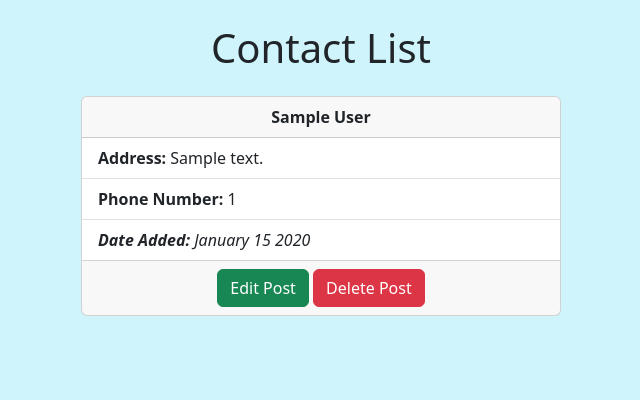
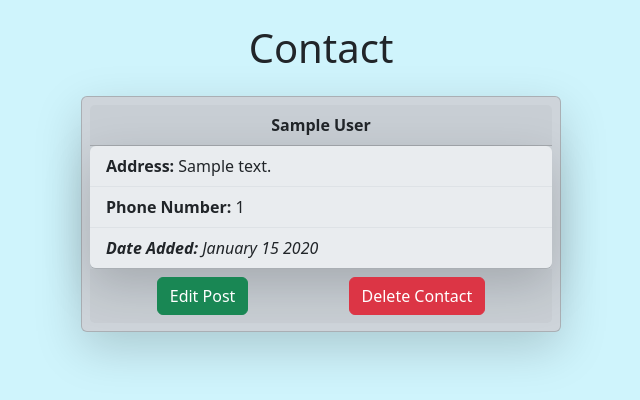
Before and after one commit to TyMiller13/w6_address_book, a Flask app: page /contacts/1 in a window 1280 px wide. Shown: the part 56-456 px from the top of the page, without its empty margins (319-959 px from the left). Run offline with Flask 3, Linux system fonts and the light colour scheme; tables that the repository leaves empty hold one stand-in row (values such as "Sample post"); some libraries are stand-ins or nearby versions.

Commit message:
styled contact cards

```diff
--- a/app/templates/contact_info.html
+++ b/app/templates/contact_info.html
@@ -3,22 +3,22 @@
 {% block title %} Contacts {% endblock title %}
 
 {% block content %}
-<h1 class="text-center"> Contact List </h1>
+<h1 class="text-center"> Contact </h1>
 
-    <div class="card my-4 mx-auto" style="width: 30rem;">
+    <div class="card my-4 mx-auto shadow-lg p-2  bg-body-tertiary rounded bg-dark-subtle" style="width: 30rem;">
         <div class="card-header text-center">
             <strong>{{ info.first_name }} {{ info.last_name }}</strong>
         </div>
-        <ul class="list-group list-group-flush">
-            <li class="list-group-item"><strong>Address:</strong> {{ info.address }}</li>
-            <li class="list-group-item"><strong>Phone Number:</strong> {{ info.phone_number }}</li>
-            <li class="list-group-item"> <cite> <strong>Date Added:</strong> {{ info.date_created.strftime('%B %d %Y') }} </cite></li>
+        <ul class="list-group list-group-flush shadow-lg rounded">
+            <li class="list-group-item bg-body-secondary"><strong>Address:</strong> {{ info.address }}</li>
+            <li class="list-group-item bg-body-secondary"><strong>Phone Number:</strong> {{ info.phone_number }}</li>
+            <li class="list-group-item bg-body-secondary"> <cite> <strong>Date Added:</strong> {{ info.date_created.strftime('%B %d %Y') }} </cite></li>
         </ul>
         <div class="card-footer text-center">
-            <a href="{{ url_for('update_contact', address_id=info.id) }}" class="btn btn-success">Edit Post</a>
+            <a href="{{ url_for('update_contact', address_id=info.id) }}" class="btn btn-success mx-5">Edit Post</a>
 
-            <button type="button" class="btn btn-danger" data-bs-toggle="modal" data-bs-target="#deleteModal">
-                Delete Post
+            <button type="button" class="btn btn-danger mx-5" data-bs-toggle="modal" data-bs-target="#deleteModal">
+                Delete Contact
             </button>
             <!-- Modal -->
             <div class="modal fade" id="deleteModal" tabindex="-1" aria-labelledby="deleteModalLabel" aria-hidden="true">
@@ -31,9 +31,9 @@
                         <div class="modal-body">
                         Are you sure you want to delete {{ info.first_name }} {{ info.last_name }}? This action cannot be undone.
                         </div>
-                        <div class="modal-footer">
+                        <div class="modal-footer d-flex justify-content-between">
                             <button type="button" class="btn btn-secondary" data-bs-dismiss="modal">Close</button>
-                            <a href="{{ url_for('delete_post', address_id=info.id) }}" class="btn btn-danger">Delete Post</a>
+                            <a href="{{ url_for('delete_post', address_id=info.id) }}" class="btn btn-danger">Delete Contact</a>
                         </div>
                     </div>
                 </div>
--- a/app/templates/contacts.html
+++ b/app/templates/contacts.html
@@ -5,12 +5,12 @@
 {% block content %}
 <h1 class="text-center"> Contact List </h1>
  {% for info in address %}
-    <div class="card my-4 mx-auto" style="width: 30rem;">
+    <div class="card my-4 mx-auto shadow-lg p-2  bg-body-tertiary rounded bg-dark-subtle" style="width: 30rem;">
         <div class="card-header text-center">
             <strong>{{ info.first_name }} {{ info.last_name }}</strong>
         </div>
-        <div class="card-footer">
-            <a href="{{ url_for('get_info', address_id = info.id) }}" class="btn btn-primary mt-3">Contact Info</a>
+        <div class="card-footer mx-auto bg-transparent">
+            <a href="{{ url_for('get_info', address_id = info.id) }}" class="btn btn-primary mt-3 shadow-lg" style="width: 20rem;" >Contact Info</a>
 
         </div>
     </div>
```
